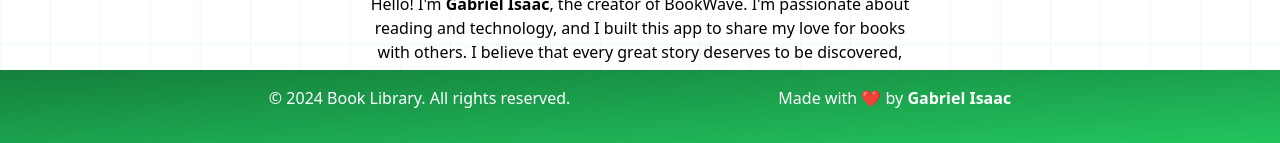
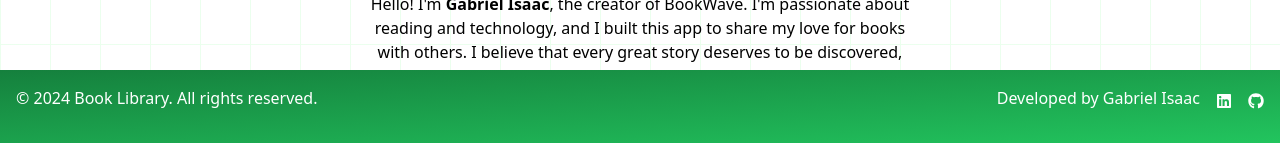
Before and after one commit to StewartIsaac/BookWave, a React (Vite) app: page /about in a window 1280 px wide. Shown: the part 656-799 px from the top of the page. Built offline with nearby package versions, Linux system fonts and the light colour scheme.

Commit message:
update: navbar

```diff
--- a/src/components/Footer.jsx
+++ b/src/components/Footer.jsx
@@ -1,10 +1,38 @@
 import React from "react";
+import { FaLinkedin, FaGithub } from "react-icons/fa";
 
 const Footer = () => {
   return (
-    <footer className="flex flex-col gap-0 content-center justify-center bg-gradient-to-tl from-green-500 to-green-700 text-white text-center p-4 mt-4 md:flex-row md:gap-52 absolute inset-x-0 bottom-0">
-      <p>&copy; {new Date().getFullYear()} Book Library. All rights reserved.</p>
-      <p>Made with ❤️ by <a className="text-bold font-bold font-sans hover:opacity-70" href="http://github.com/stewartisaac/" target="_blank" rel="noopener noreferrer">Gabriel Isaac</a></p>
+    <footer className="absolute inset-x-0 bottom-0  w-full bg-gradient-to-tl from-green-500 to-green-700 text-white p-4">
+      <div className="container flex flex-col items-center justify-center mx-auto md:flex-row md:justify-between">
+        <div>
+          <p className="text-center">
+            &copy; {new Date().getFullYear()} Book Library. All rights reserved.
+          </p>
+        </div>
+
+        <div className="flex flex-col gap-4 items-center self-center md:flex-row">
+          <p>Developed by Gabriel Isaac</p>
+          <div className="flex flex-row gap-4 -mt-3">
+            <a
+              href="https://www.linkedin.com/in/stewartisaac"
+              target="_blank"
+              rel="noopener noreferrer"
+              className="text-white hover:opacity-70"
+            >
+              <FaLinkedin />
+            </a>
+            <a
+              href="https://github.com/StewartIsaac"
+              target="_blank"
+              rel="noopener noreferrer"
+              className="text-white hover:opacity-70"
+            >
+              <FaGithub />
+            </a>
+          </div>
+        </div>
+      </div>
     </footer>
   );
 };
```
